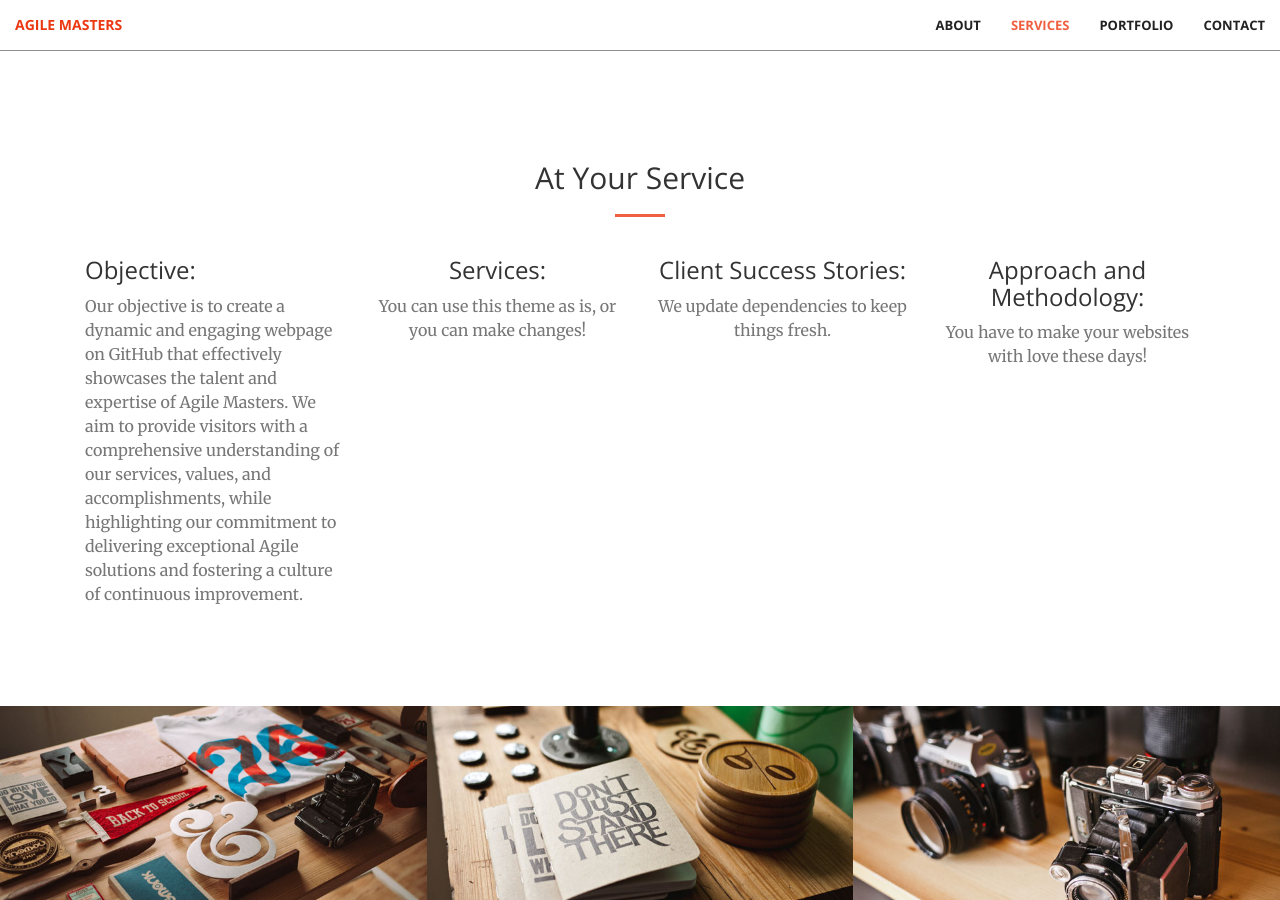
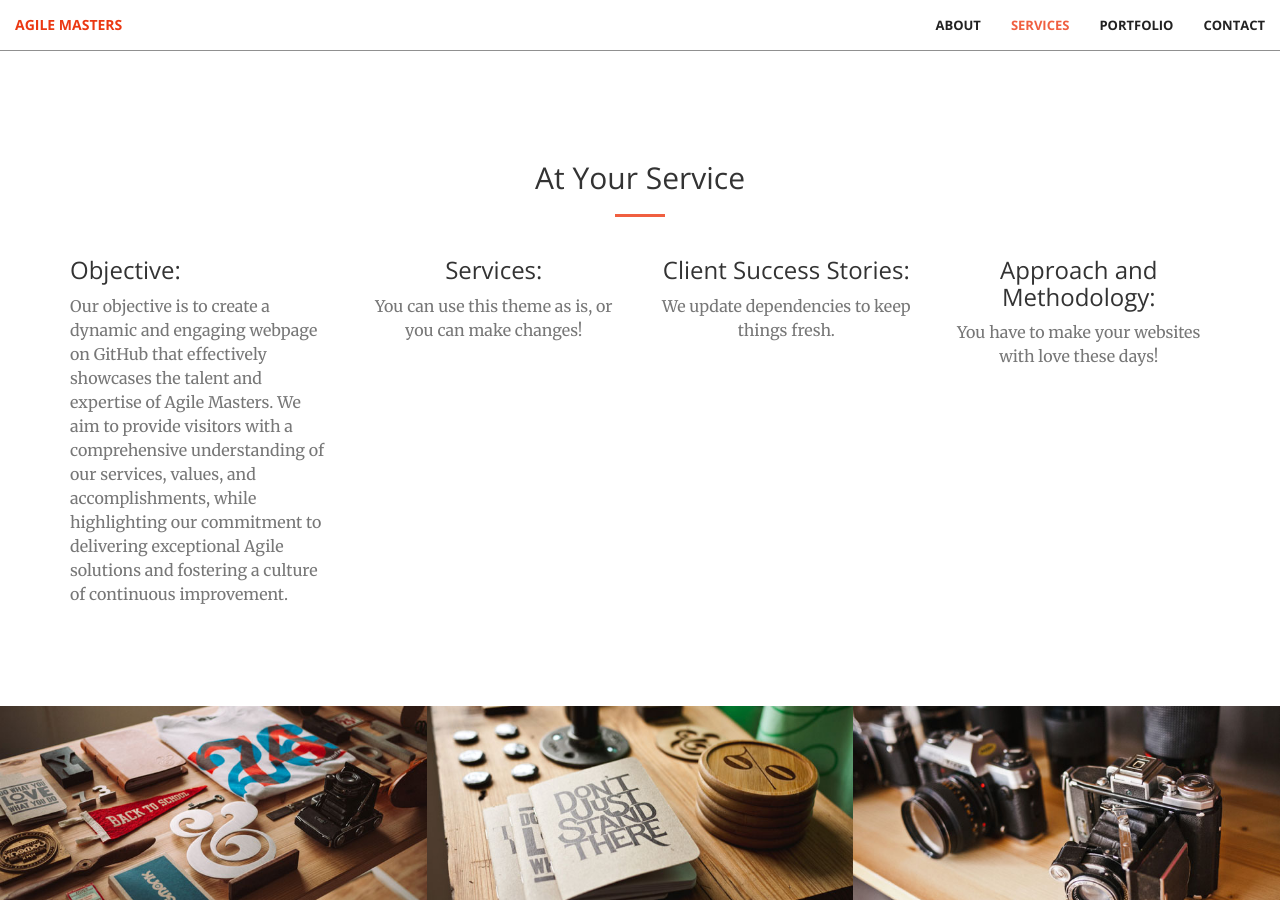
Before and after one commit to legitt23/legitt23, a Jekyll site: the page built from index.md, in a window 1280 px wide and 900 px high, scrolled down 1737 px. Built offline with Jekyll 4.4.1, drawn with Linux system fonts in a browser that asks for light colours.

Commit message:
Update content.html

```diff
--- a/_includes/content.html
+++ b/_includes/content.html
@@ -9,7 +9,7 @@
         </div>
     </div>
     <div class="container">
-        <div class="column">
+        <div class="row">
             <div class="col-lg-3 col-md-6 text-align">
                 <div class="service-box">
 
```
